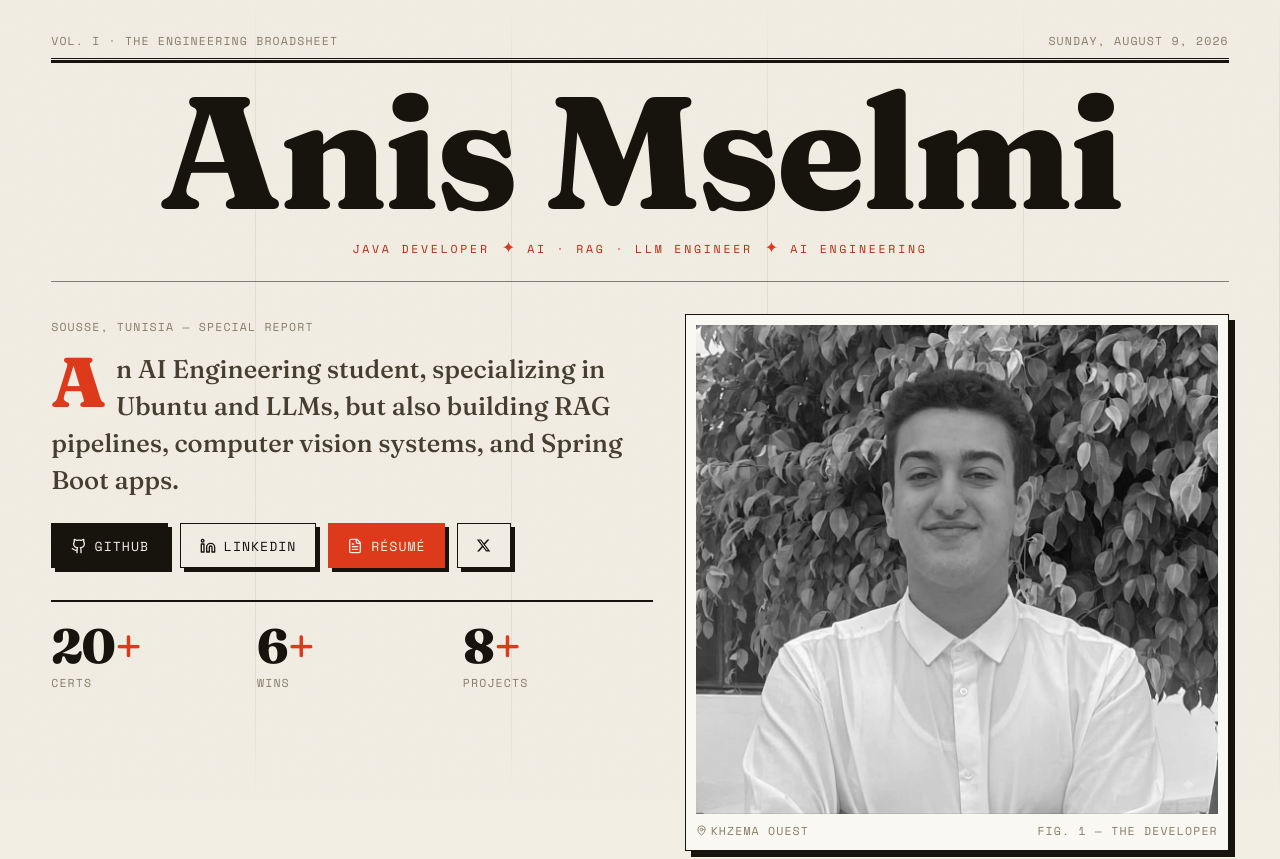
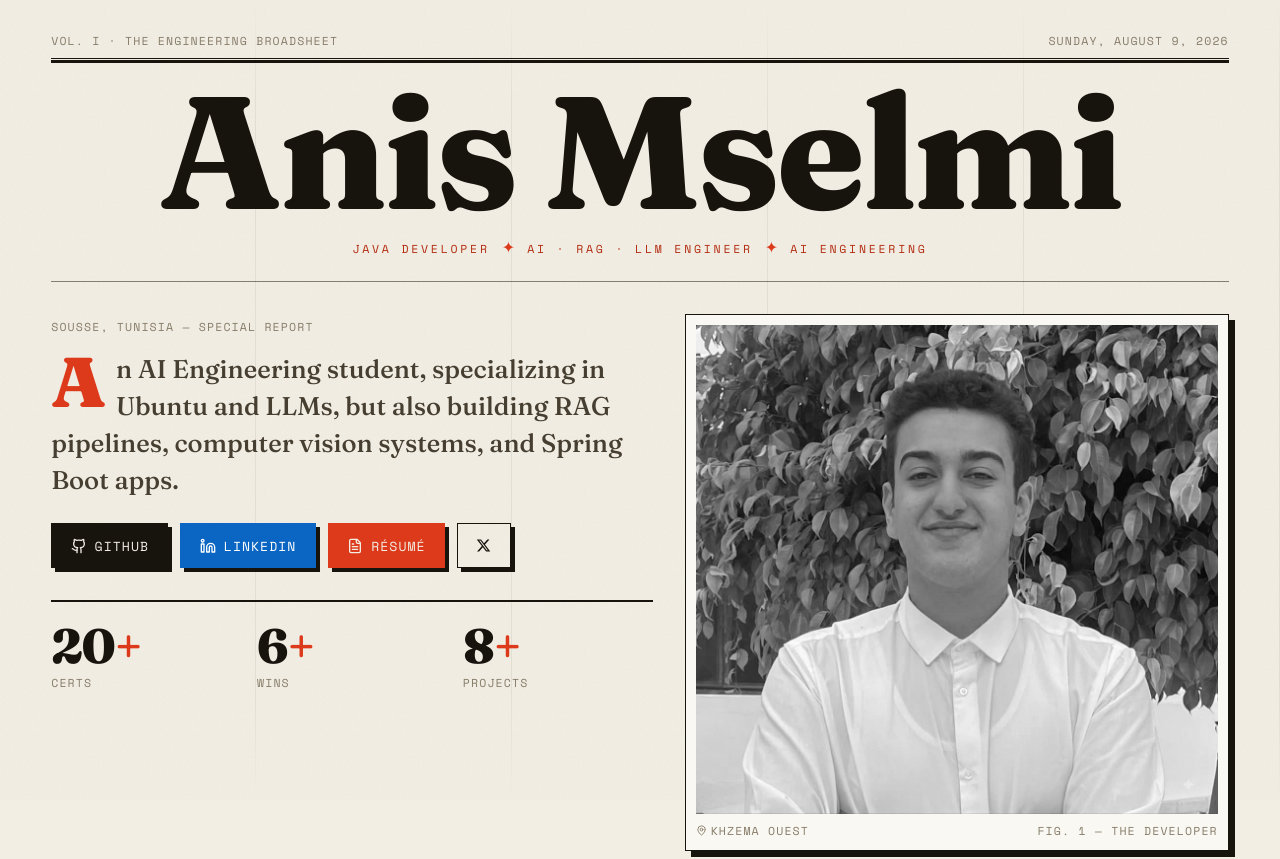
Before and after one commit to anis-mselmi/portfolio, a React (Vite) app: page / in a window 1280 px wide. Shown: the top 859 px of the page. Built offline with nearby package versions, Linux system fonts and the light colour scheme; no server answers.

Commit message:
linkedin color

```diff
--- a/src/index.css
+++ b/src/index.css
@@ -207,6 +207,11 @@
     background: var(--accent);
     color: var(--paper);
     border-color: var(--accent);
+  }
+  .btn-linkedin {
+    background: #0a66c2;
+    color: #fff;
+    border-color: #0a66c2;
   }
 
   /* ── Brand tiles: official logos, ink at rest → brand on hover ─ */
--- a/src/sections/Hero.tsx
+++ b/src/sections/Hero.tsx
@@ -82,7 +82,7 @@ export function Hero() {
               <a href={PROFILE.github} target="_blank" rel="noreferrer" className="btn btn-solid">
                 <Github size={16} /> GitHub
               </a>
-              <a href={PROFILE.linkedin} target="_blank" rel="noreferrer" className="btn">
+              <a href={PROFILE.linkedin} target="_blank" rel="noreferrer" className="btn btn-linkedin">
                 <Linkedin size={16} /> LinkedIn
               </a>
               <a
```
